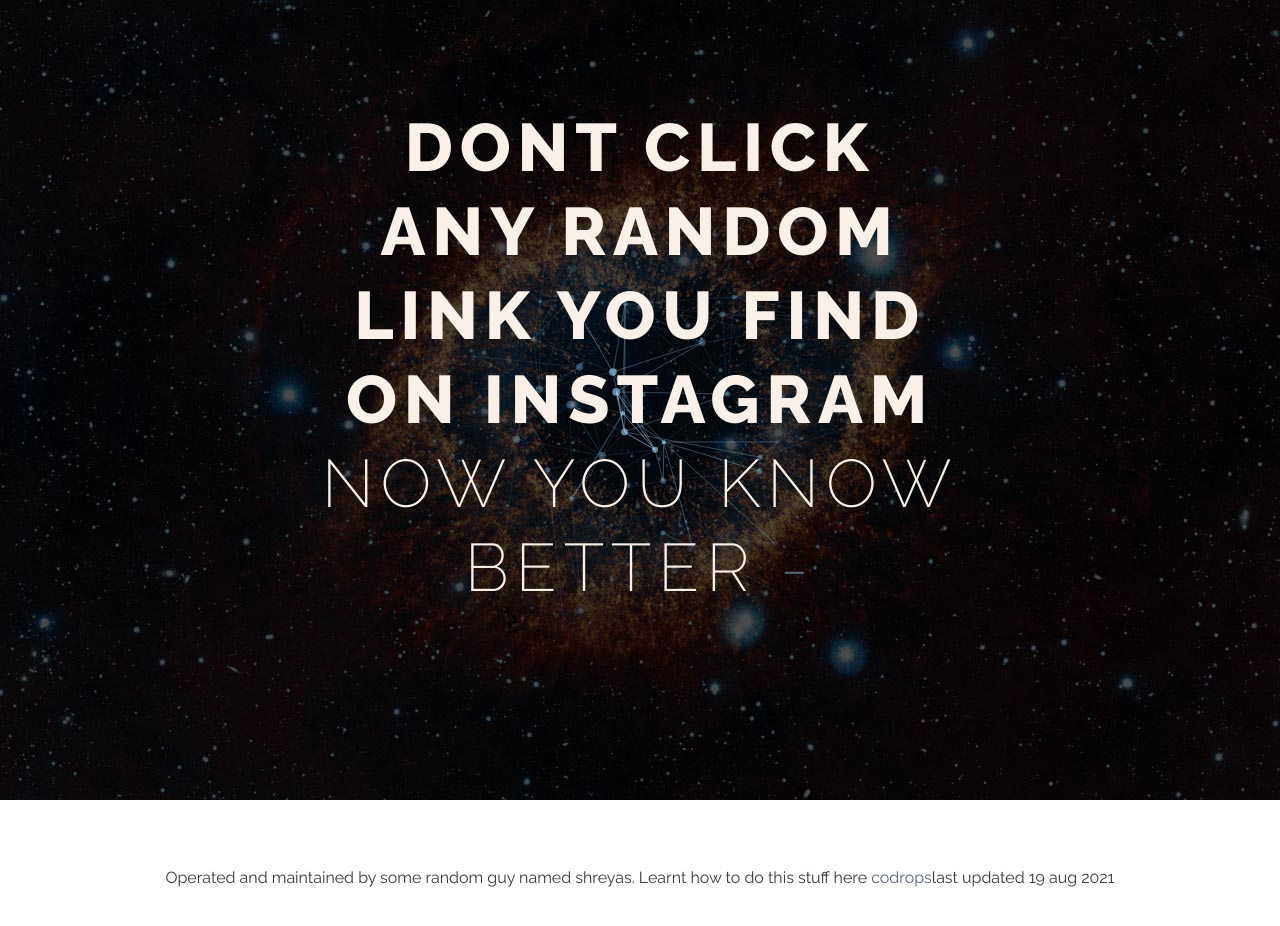
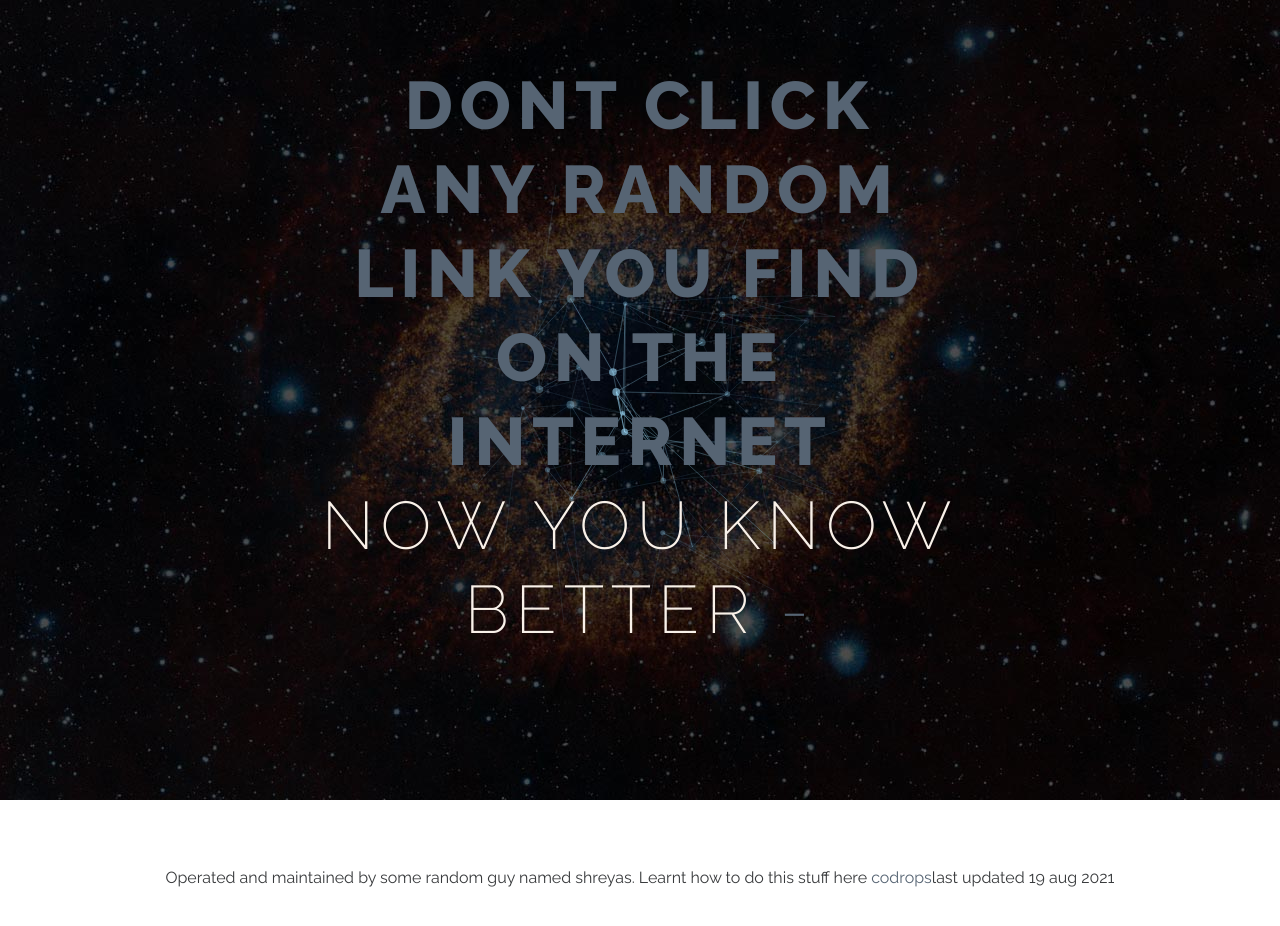
Before and after one commit to shreyasugemuge/shreyasugemuge.github.io, a plain HTML site: page index.html in a window 1280 px wide. Drawn offline with Linux system fonts and the light colour scheme.

Commit message:
My girlfriends thinks im funny

```diff
--- a/index.html
+++ b/index.html
@@ -28,7 +28,7 @@
 			<div class="content">
 				<div id="large-header" class="large-header">
 					<canvas id="demo-canvas"></canvas>
-					<h1 class="main-title">DONT CLICK ANY RANDOM LINK YOU FIND ON INSTAGRAM<BR><span class="thin">Now you know better</span><span class ="thin">
+					<a href = "https://www.investopedia.com/articles/personal-finance/040115/watch-out-these-top-internet-scams.asp"><h1 class="main-title">DONT CLICK ANY RANDOM LINK YOU FIND ON THE INTERNET</a><BR><span class="thin">Now you know better</span><span class ="thin">
 				  <a href = "https://www.linkedin.com/in/ugemuge"> - <BR><BR>
 				  </a></span></h1>
 				</div>
```
